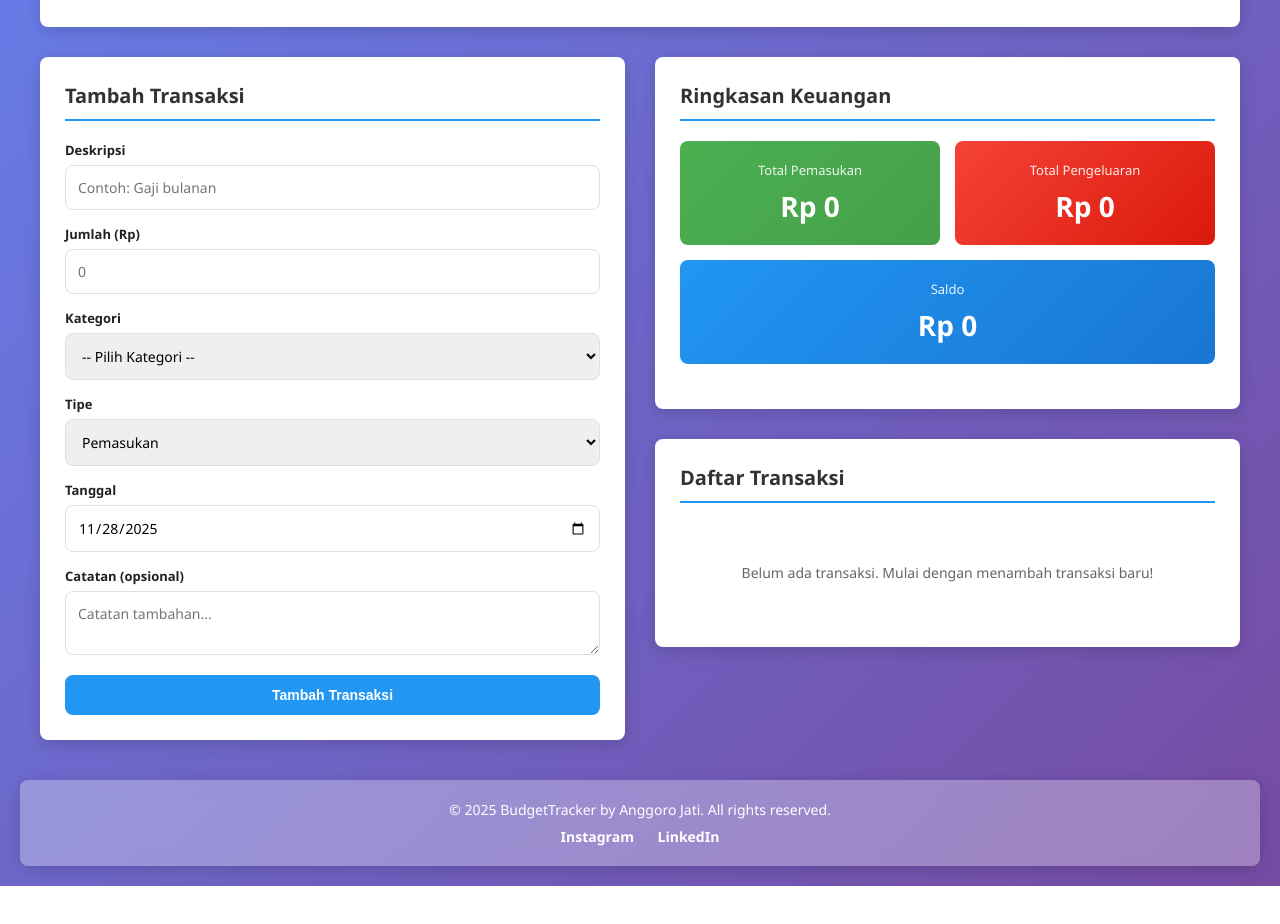
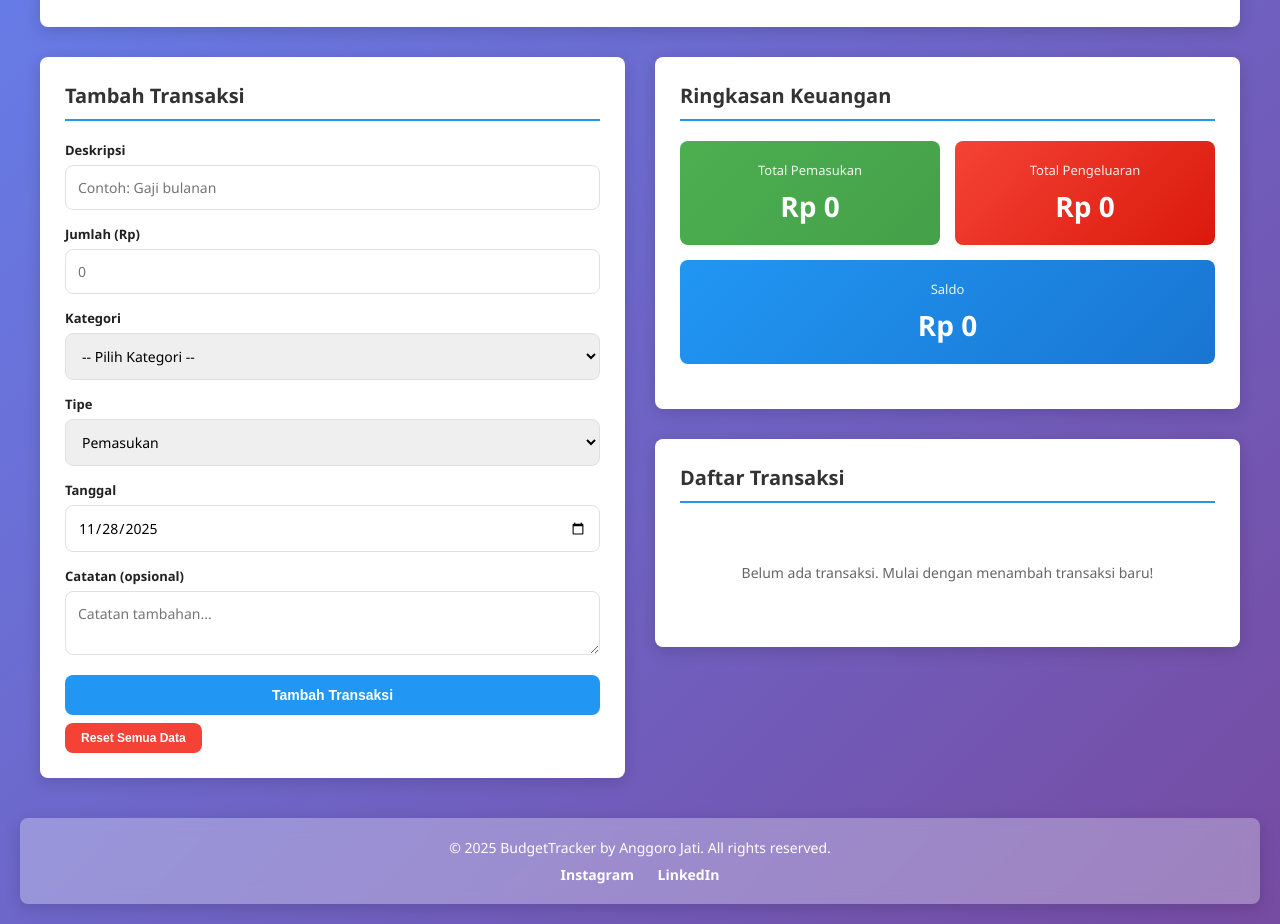
Before and after one commit to anggoroo02/uts-budget-tracker, a plain HTML site: page index.html in a window 1280 px wide. Shown: the part 123-1047 px from the top of the page. Before the commit the page ends 1009 px from the top, so only its background shows below. Drawn offline with Linux system fonts and the light colour scheme.

Commit message:
Add reset data functionality and button to clear all transactions

```diff
--- a/index.html
+++ b/index.html
@@ -74,6 +74,8 @@
                     </div>
 
                     <button type="submit" class="btn btn-primary">Tambah Transaksi</button>
+                    <button type="button" class="btn btn-delete" onclick="resetData()">Reset Semua Data</button>
+
                 </form>
             </div>
 
--- a/scripts.js
+++ b/scripts.js
@@ -140,6 +140,18 @@
             }
         }
 
+        // Reset All Data
+        function resetData() {
+            if (confirm("Semua data akan dihapus dan tidak bisa dikembalikan. Lanjutkan?")) {
+                localStorage.clear();
+                transactions = [];
+                renderTransactions();
+                updateSummary();
+                showAlert("🧹 Semua data berhasil direset!", "success");
+            }
+        }
+
+
         // Open Edit Modal
         function openEditModal(id) {
             const transaction = transactions.find(tx => tx.id === id);
```
